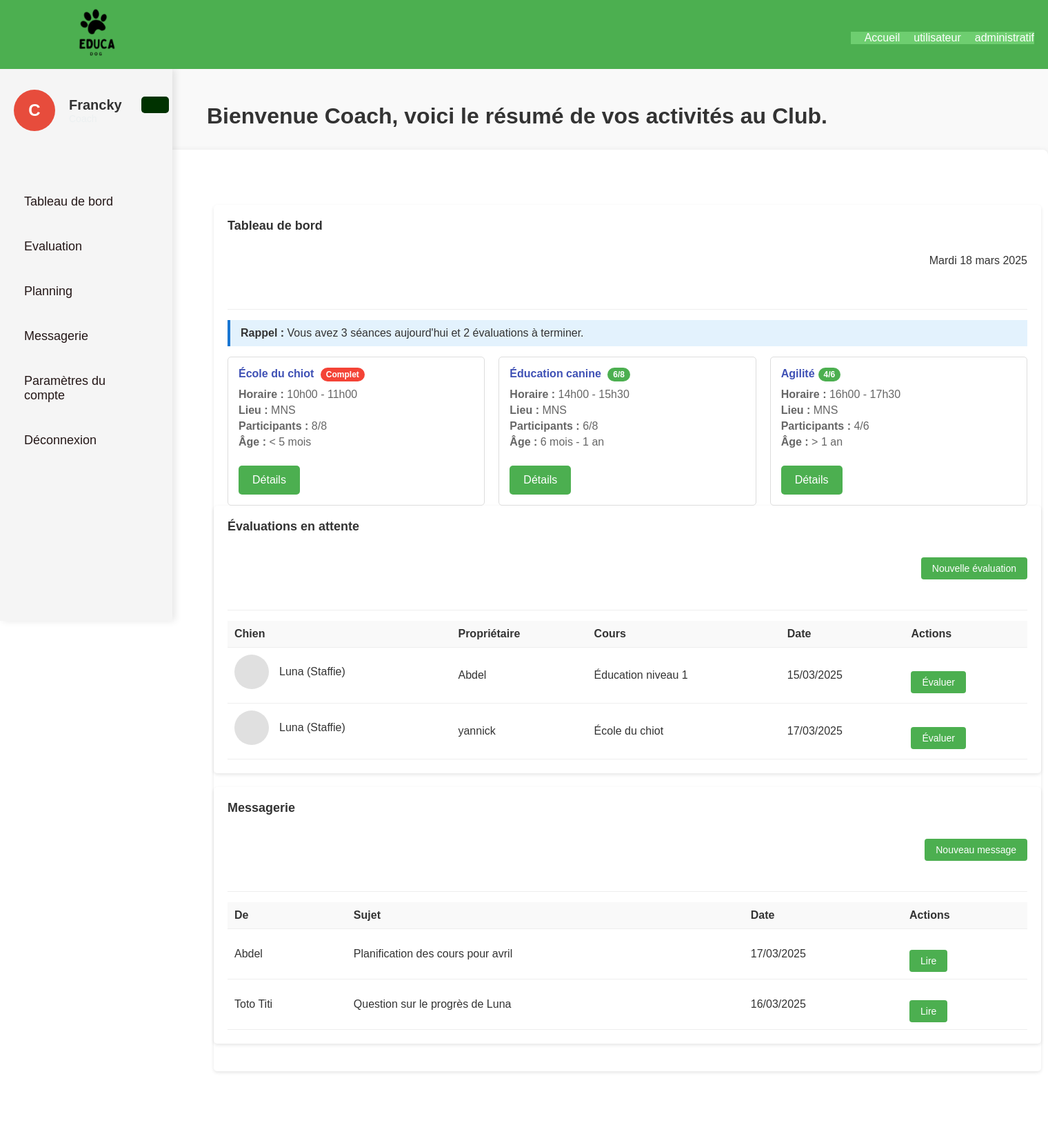
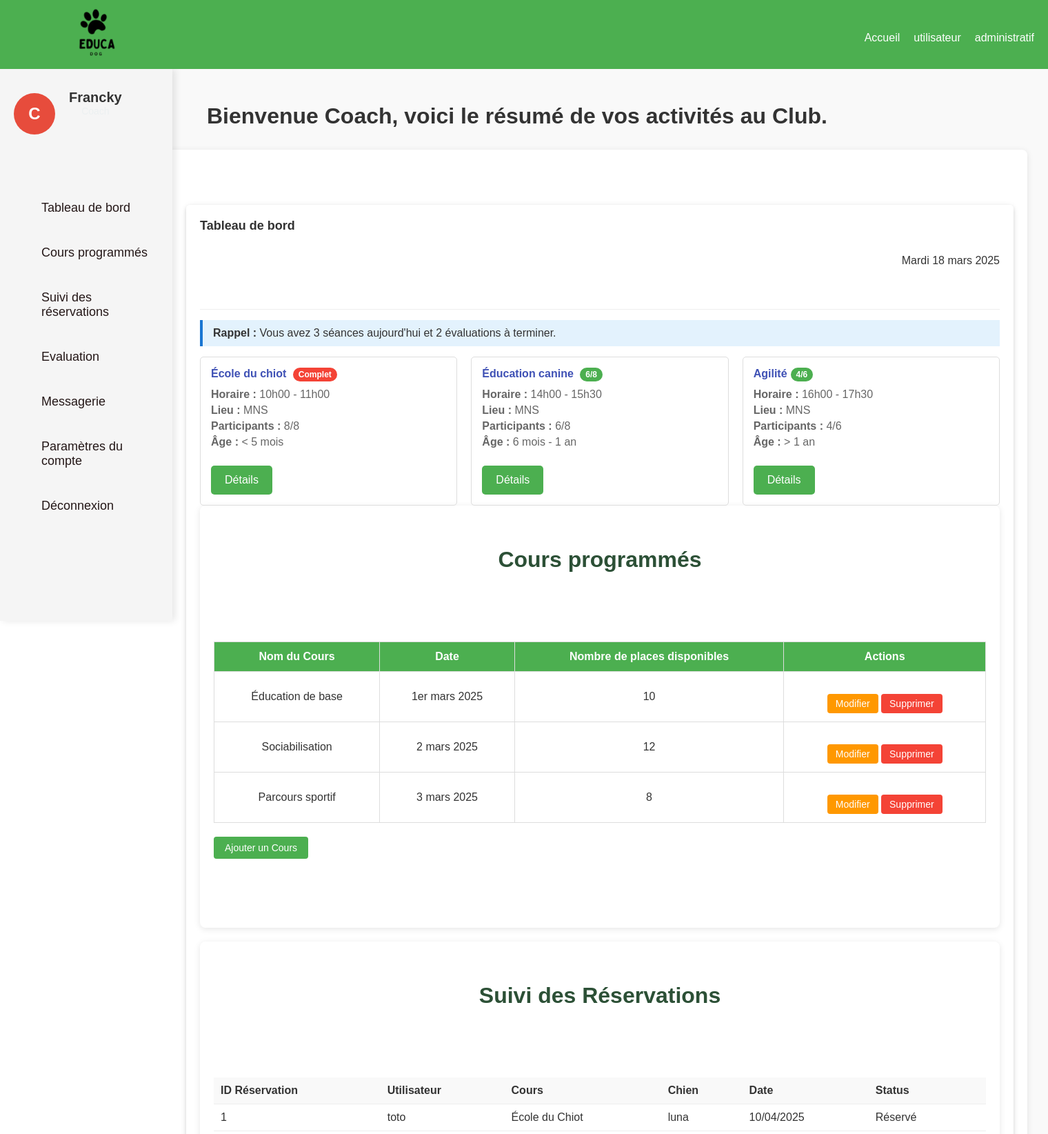
Before and after one commit to hebib57/Projet-Club-Canin, a PHP site: page /coach.html in a window 1520 px wide. Shown: the top 1644 px of the page at 69% size. Run offline with PHP 8.4, Linux system fonts and the light colour scheme.

Commit message:
Màj responsive

```diff
--- a/ajouter_chien.html
+++ b/ajouter_chien.html
@@ -20,7 +20,7 @@
           <li><a href="coach.html">Coach</a></li>
         </ul>
       </nav>
-      <button class="burger-menu" id="burgerMenu">
+      <button class="navbar__burger-menu-toggle" id="burgerMenu">
         <span class="bar"></span>
         <span class="bar"></span>
         <span class="bar"></span>
--- a/ajouter_coach.html
+++ b/ajouter_coach.html
@@ -19,7 +19,7 @@
           <li><a href="coach.html">Coach</a></li>
         </ul>
       </nav>
-      <button class="burger-menu" id="burgerMenu">
+      <button class="navbar__burger-menu-toggle" id="burgerMenu">
         <span class="bar"></span>
         <span class="bar"></span>
         <span class="bar"></span>
--- a/ajouter_utilisateur.html
+++ b/ajouter_utilisateur.html
@@ -22,7 +22,7 @@
           <li><a href="evenement.html">Evènements</a></li>
         </ul>
       </nav>
-      <button class="burger-menu" id="burgerMenu">
+      <button class="navbar__burger-menu-toggle" id="burgerMenu">
         <span class="bar"></span>
         <span class="bar"></span>
         <span class="bar"></span>
--- a/coach.html
+++ b/coach.html
@@ -12,14 +12,13 @@
         <img src="./images/logo-dog-removebg-preview.png" alt="logo" />
       </div>
       <nav class="navbar">
-        <ul class="navbar__burger-menu--closed" >
+        <ul class="navbar__burger-menu--closed">
           <li><a href="index.html">Accueil</a></li>
-
           <li><a href="user.html">utilisateur</a></li>
           <li><a href="administratif.html">administratif</a></li>
         </ul>
       </nav>
-      <button class="burger-menu" id="burgerMenu">
+      <button class="navbar__burger-menu-toggle" id="burgerMenu">
         <span class="bar"></span>
         <span class="bar"></span>
         <span class="bar"></span>
@@ -29,8 +28,10 @@
       <h2>Bienvenue Coach, voici le résumé de vos activités au Club.</h2>
     </div>
 
+    <main class="container_bord">
+      <section class="dashbord">
         <div class="sidebar">
-      <button class="sidebar-menu" id="sidebarMenu">
+          <button class="sidebar__burger-menu-toggle" id="sidebarMenu">
             <span class="bar"></span>
             <span class="bar"></span>
             <span class="bar"></span>
@@ -45,15 +46,16 @@
 
           <ul class="menu-list">
             <li><a href="#">Tableau de bord</a></li>
+            <li><a href="#">Cours programmés</a></li>
+            <li><a href="#">Suivi des réservations</a></li>
             <li><a href="#">Evaluation</a></li>
-        <li><a href="#">Planning</a></li>
             <li><a href="#">Messagerie</a></li>
             <li><a href="#">Paramètres du compte</a></li>
             <li><a href="#">Déconnexion</a></li>
           </ul>
         </div>
-    <section>
-      <div class="container-coach">
+
+        <section class="container-coach">
           <div class="card-coach">
             <div class="card-header">
               <h2 class="card-title">Tableau de bord</h2>
@@ -74,13 +76,13 @@
                   <div class="session-detail">
                     <strong>Horaire :</strong> 10h00 - 11h00
                   </div>
-                <div class="session-detail">
-                  <strong>Lieu :</strong> MNS
-                </div>
+                  <div class="session-detail"><strong>Lieu :</strong> MNS</div>
                   <div class="session-detail">
                     <strong>Participants :</strong> 8/8
                   </div>
-                <div class="session-detail"><strong>Âge :</strong> < 5 mois</div>
+                  <div class="session-detail">
+                    <strong>Âge :</strong> < 5 mois
+                  </div>
                   <button class="btn_coach">Détails</button>
                 </div>
 
@@ -92,9 +94,7 @@
                   <div class="session-detail">
                     <strong>Horaire :</strong> 14h00 - 15h30
                   </div>
-                <div class="session-detail">
-                  <strong>Lieu :</strong> MNS
-                </div>
+                  <div class="session-detail"><strong>Lieu :</strong> MNS</div>
                   <div class="session-detail">
                     <strong>Participants :</strong> 6/8
                   </div>
@@ -111,22 +111,98 @@
                   <div class="session-detail">
                     <strong>Horaire :</strong> 16h00 - 17h30
                   </div>
-                <div class="session-detail">
-                  <strong>Lieu :</strong> MNS
-                </div>
+                  <div class="session-detail"><strong>Lieu :</strong> MNS</div>
                   <div class="session-detail">
                     <strong>Participants :</strong> 4/6
                   </div>
-                <div class="session-detail"><strong>Âge :</strong> > 1 an</div>
+                  <div class="session-detail">
+                    <strong>Âge :</strong> > 1 an
+                  </div>
                   <button class="btn_coach">Détails</button>
                 </div>
               </div>
             </div>
+            <section>
+              <h2>Cours programmés</h2>
+              <table class="table">
+                <thead>
+                  <tr>
+                    <th>Nom du Cours</th>
+                    <th>Date</th>
+                    <th>Nombre de places disponibles</th>
+                    <th>Actions</th>
+                  </tr>
+                </thead>
+                <tbody>
+                  <tr>
+                    <td>Éducation de base</td>
+                    <td>1er mars 2025</td>
+                    <td>10</td>
+                    <td>
+                      <button class="btn">Modifier</button>
+                      <button class="btn">Supprimer</button>
+                    </td>
+                  </tr>
+                  <tr>
+                    <td>Sociabilisation</td>
+                    <td>2 mars 2025</td>
+                    <td>12</td>
+                    <td>
+                      <button class="btn">Modifier</button>
+                      <button class="btn">Supprimer</button>
+                    </td>
+                  </tr>
+                  <tr>
+                    <td>Parcours sportif</td>
+                    <td>3 mars 2025</td>
+                    <td>8</td>
+                    <td>
+                      <button class="btn">Modifier</button>
+                      <button class="btn">Supprimer</button>
+                    </td>
+                  </tr>
+                </tbody>
+              </table>
+              <button class="btn">Ajouter un Cours</button>
+            </section>
 
+            <section class="reservations" id="reservations">
+              <h2>Suivi des Réservations</h2>
+              <table>
+                <thead>
+                  <tr>
+                    <th>ID Réservation</th>
+                    <th>Utilisateur</th>
+                    <th>Cours</th>
+                    <th>Chien</th>
+                    <th>Date</th>
+                    <th>Status</th>
+                  </tr>
+                </thead>
+                <tbody>
+                  <tr>
+                    <td>1</td>
+                    <td>toto</td>
+                    <td>École du Chiot</td>
+                    <td>luna</td>
+                    <td>10/04/2025</td>
+                    <td>Réservé</td>
+                  </tr>
+                  <tr>
+                    <td>2</td>
+                    <td>tete</td>
+                    <td>Éducation</td>
+                    <td>luna</td>
+                    <td>12/04/2025</td>
+                    <td>En attente</td>
+                  </tr>
+                </tbody>
+              </table>
+            </section>
 
-        <div class="card-coach2">
+            <section class="card-coach2">
               <div class="card-header">
-            <h2 class="card-title">Évaluations en attente</h2>
+                <h2>Évaluations en attente</h2>
                 <button class="btn">Nouvelle évaluation</button>
               </div>
 
@@ -162,7 +238,7 @@
                         <div>Luna (Staffie)</div>
                       </div>
                     </td>
-                <td>yannick</td>
+                    <td>Yannick</td>
                     <td>École du chiot</td>
                     <td>17/03/2025</td>
                     <td>
@@ -171,11 +247,11 @@
                   </tr>
                 </tbody>
               </table>
-        </div>
+            </section>
 
-        <div class="card-coach_messagerie">
+            <section class="card-coach_messagerie">
               <div class="card-header">
-            <h2 class="card-title">Messagerie</h2>
+                <h2>Messagerie</h2>
                 <button class="btn">Nouveau message</button>
               </div>
 
@@ -207,9 +283,12 @@
                   </tr>
                 </tbody>
               </table>
-        </div>
+            </section>
           </div>
         </section>
+      </section>
+    </main>
+
     <section class="footer">
       <div class="footer-container">
         <div class="footer-section">
@@ -220,9 +299,7 @@
             Email:
             <a href="">toto@gmail.com</a>
           </div>
-            <div class="footer-info">
-              Adresse : 86 rue aux arenes, 57000 Metz
-            </div>
+          <div class="footer-info">Adresse : 86 rue aux arenes, 57000 Metz</div>
         </div>
         <div class="footer-section">
           <h3 class="footer-title">Plan du site</h3>
@@ -256,10 +333,7 @@
         <div class="footer-section">
           <h3 class="footer-title">Club Canin "Educa Dog"</h3>
           <div class="logo-container">
-              <img
-                src="./images/logo-dog-removebg-preview.png"
-                alt="Educa dog"
-              />
+            <img src="./images/logo-dog-removebg-preview.png" alt="Educa dog" />
           </div>
         </div>
       </div>
--- a/connexion.html
+++ b/connexion.html
@@ -17,7 +17,7 @@
           <li><a href="evenement.html">Evènements</a></li>
         </ul>
       </nav>
-      <button class="burger-menu" id="burgerMenu">
+      <button class="navbar__burger-menu-toggle" id="burgerMenu">
         <span class="bar"></span>
         <span class="bar"></span>
         <span class="bar"></span>
--- a/custom.css
+++ b/custom.css
@@ -598,9 +619,9 @@ section ul li {
   min-height: 100vh;
 }
 
-.sidebar-menu {
+/* .sidebar-menu {
   background-color: #003200;
-  /* display: none; */
+
   flex-direction: column;
   justify-content: space-between;
   width: 30px;
@@ -625,6 +646,8 @@ section ul li {
   height: 100vh;
   margin-top: 100px;
   top: 0;
+  transform: translateX(-20px);
+  z-index: 1;
 }
 
 .sidebar-header {
@@ -912,7 +937,7 @@ button {
   padding: 20px;
   margin-bottom: 20px;
   /* margin-top: 150px; */
-  margin-left: 20px;
+  margin-left: -20px;
   width: 1200px;
 }
 .card-coach2 {
@@ -1263,13 +1291,11 @@ table th {
   .sidebar-active {
     transform: translateX(-80%);
   }
-}
-@media (min-width: 768px) {
-  .navbar ul {
-    display: flex;
-    background-color: rgba(144, 238, 144, 0.5);
+  .menu-list {
+    padding-right: 30px;
   }
 }
+
 /* RESPONSIVE PAGE UTILISATEUR---------------------------------------------------------------------------------------------------*/
 
 @media (max-width: 768px) {
--- a/index.html
+++ b/index.html
@@ -27,7 +27,7 @@
         </ul>
       </nav>
 
-      <button class="burger-menu" id="burgerMenu">
+      <button class="navbar__burger-menu-toggle" id="burgerMenu">
         <span class="bar"></span>
         <span class="bar"></span>
         <span class="bar"></span>
--- a/inscription.html
+++ b/inscription.html
@@ -22,7 +22,7 @@
           <li><a href="evenement.html">Evènements</a></li>
         </ul>
       </nav>
-      <button class="burger-menu" id="burgerMenu">
+      <button class="navbar__burger-menu-toggle" id="burgerMenu">
         <span class="bar"></span>
         <span class="bar"></span>
         <span class="bar"></span>
```
Also changed, not shown: other parts of custom.css (+47 -13 lines), administratif.html (+42 -85 lines), user.html (+6 -3 lines). Lines whose indentation alone changed are shown as unchanged.
